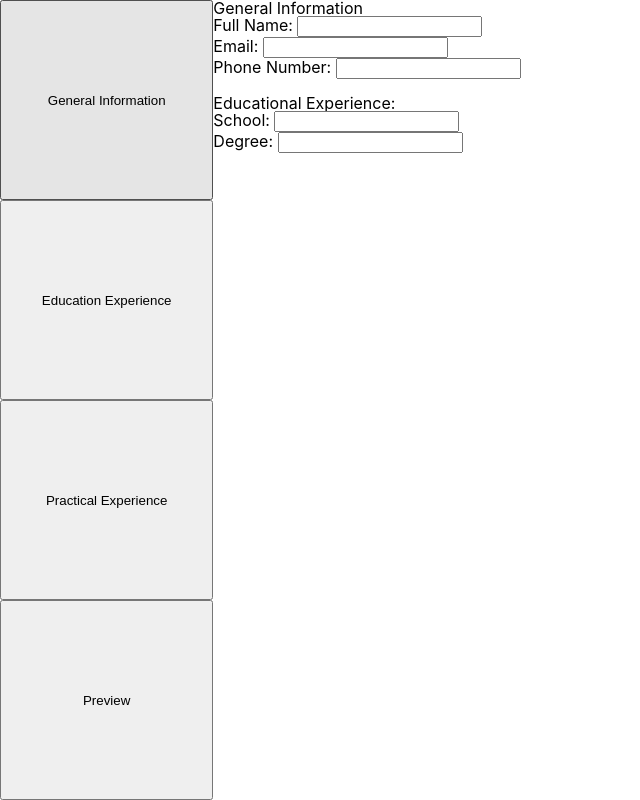
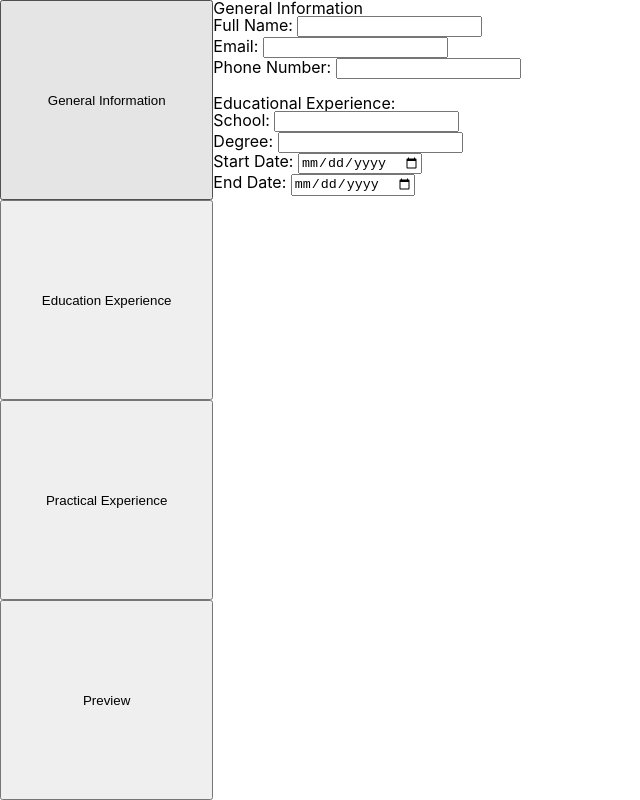
Before and after one commit to aaronlmjohnson/cv-project, a React (Create React App) app: page / in a window 1280 px wide. Shown: the whole page, without its empty margins (0-640 px from the left). Built offline with nearby package versions, Linux system fonts and the light colour scheme.

Commit message:
added start and end date fields

```diff
--- /dev/null
+++ b/src/DateItem.js
@@ -0,0 +1,12 @@
+import React from "react";
+
+const DateItem = (props)=>{
+    return(
+        <li className="form-item">
+            <label htmlFor={props.name}> {props.value} </label>
+            <input type="date" id ={props.id} name={props.name}/>
+        </li>
+    );
+}
+
+export default DateItem;
--- a/src/components/EducationInfoForm.js
+++ b/src/components/EducationInfoForm.js
@@ -1,4 +1,5 @@
 import React from "react";
+import DateItem from "../DateItem";
 import FormHeader from "./FormHeader";
 import TextItem from "./TextItem";
 
@@ -10,6 +11,8 @@ const EducationInfoForm = ()=>{
                 <ul id="educational-experience-form-items">
                     <TextItem id={"school"} name={"school"} value={"School:"}/>
                     <TextItem id={"degree"} name={"degree"} value={"Degree:"}/>
+                    <DateItem id={"start-date"} name={"startDate"} value={"Start Date:"} />
+                    <DateItem id={"end-date"} name={"endDate"} value={"End Date:"} />
                 </ul>
             </form>
         </div>
```
